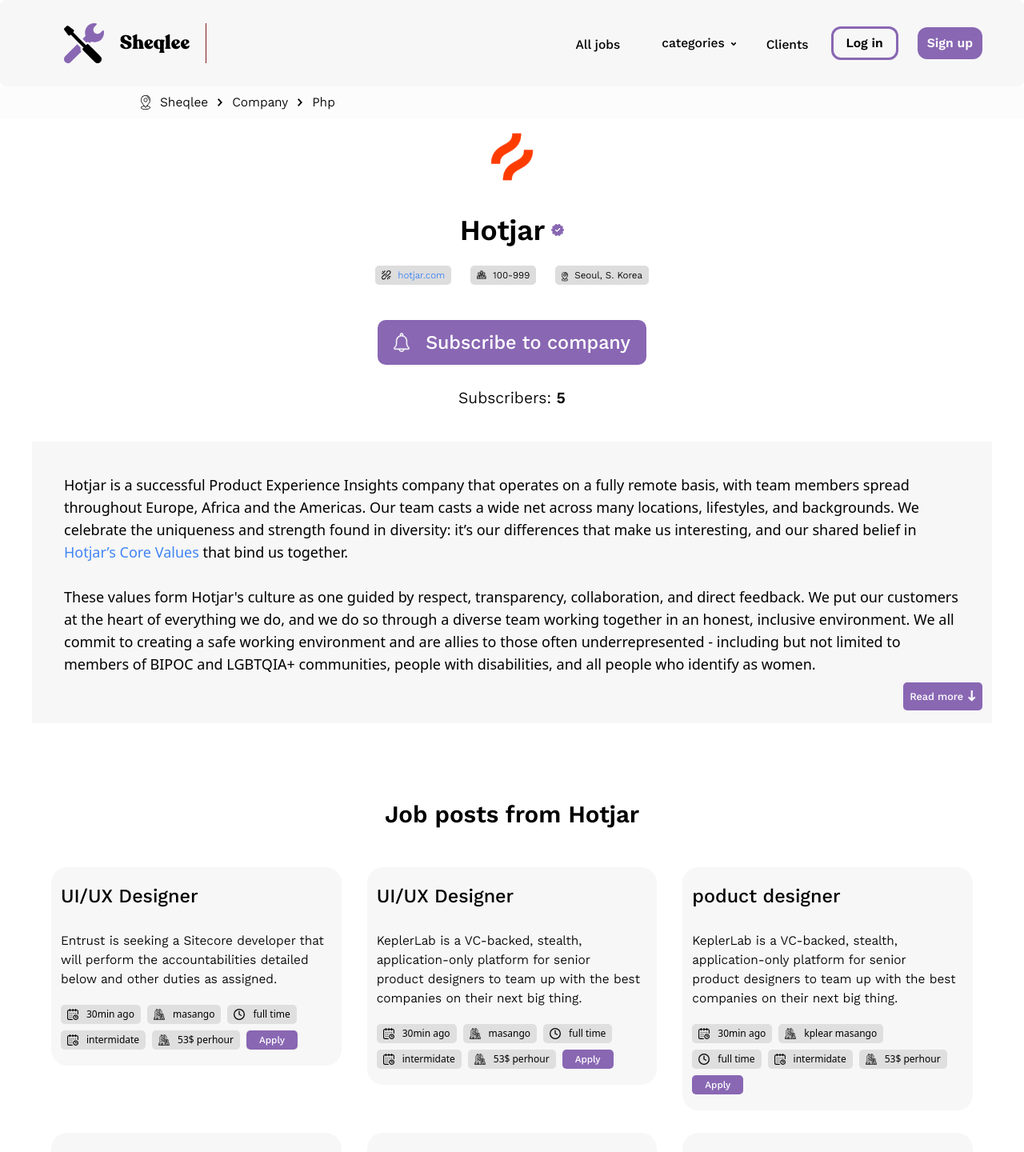
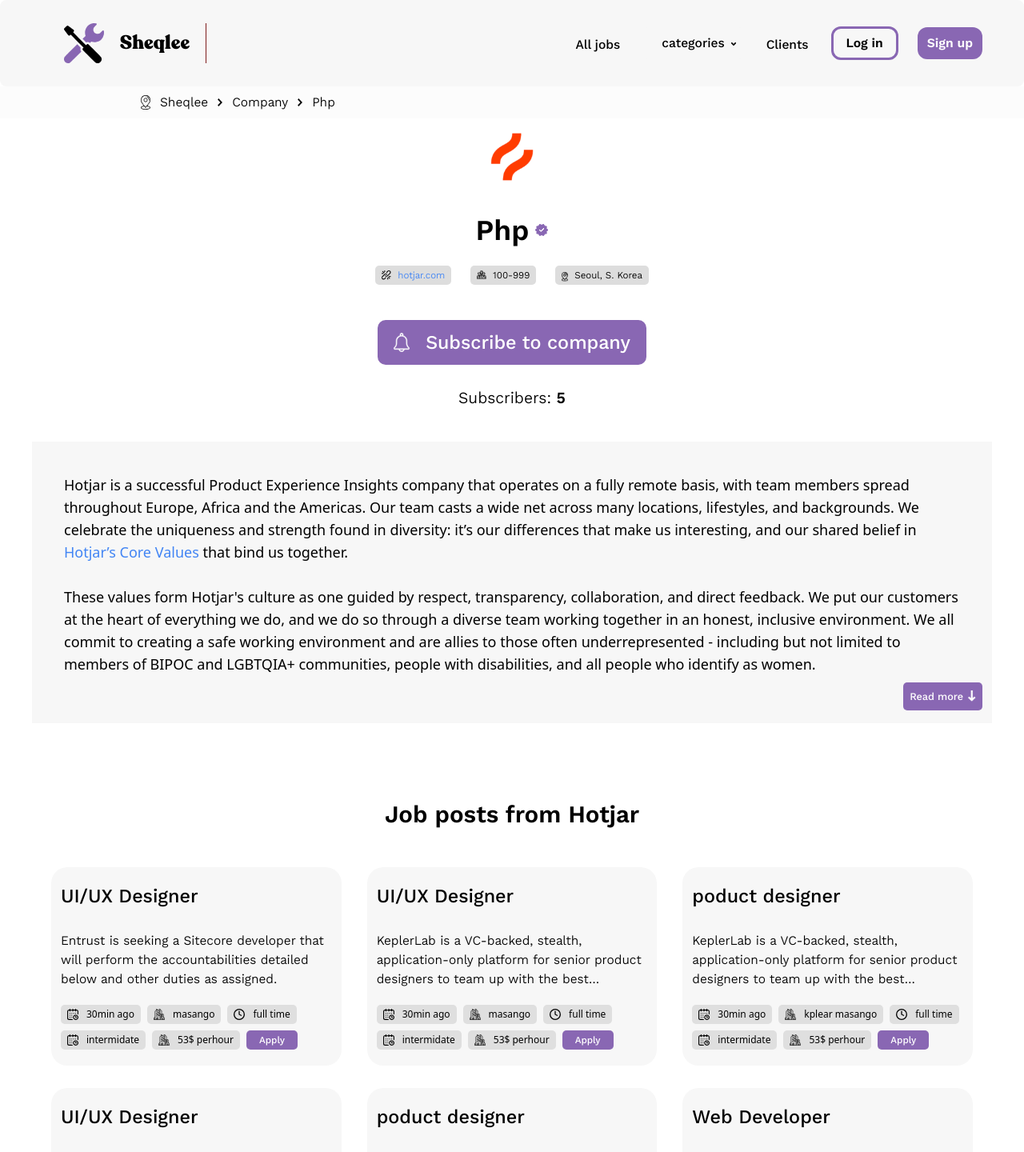
Before and after one commit to tsegaywelu/SHEQLEE-WITH-API-FULL-PROJECT, a React (Vite) app: page /sheqlee/company/Php in a window 1280 px wide. Shown: the top 1440 px of the page at 80% size. Built offline with nearby package versions, Linux system fonts and the light colour scheme; data requests are answered from the project's data file.

Commit message:
un defined matters

```diff
--- a/src/components/basecomponents/Postedjobs.jsx
+++ b/src/components/basecomponents/Postedjobs.jsx
@@ -131,7 +131,7 @@ const Postedjobs = ({ showicon5 }) => {
               return (
                 <Link to={`/sheqlee/alljob/${jobsall.title}`}>
                   <div
-                    className=" bg-custom-slate rounded-[20px] md:pr-5 px-3 pb-2 pt-5   "
+                    className=" bg-custom-slate rounded-[20px] md:pr-2 px-3 pb-2 pt-5   "
                     key={jobsall.title + Math.random()}
                   >
                     <div className=" flex gap-5">
@@ -142,7 +142,7 @@ const Postedjobs = ({ showicon5 }) => {
                         {jobsall.title}
                       </p>
                     </div>
-                    <p className="text-base mt-7 font-kantumruy  line-clamp-4 ">
+                    <p className="text-base mt-7 font-kantumruy  line-clamp-3">
                       {jobsall.descreiption}
                     </p>
                     <div className="   mt-5">
@@ -203,9 +203,6 @@ const Postedjobs = ({ showicon5 }) => {
                           Apply
                         </Mybutton>
                       </div>
-                      <div className="flex justify-between items-center gap-1 mr-5 bg-green-600">
-                        {/* ///////// */}
-                      </div>
                     </div>
                   </div>
                 </Link>
--- a/src/components/onetimecmponent/Footer.jsx
+++ b/src/components/onetimecmponent/Footer.jsx
@@ -45,7 +45,7 @@ const Footer = () => {
               </li>
               <li>
                 <Link
-                  to={"/sheqlee/catagoris"}
+                  to={"/sheqlee/categories"}
                   href="#"
                   className="font-light font-kantumruy "
                 >
--- a/src/pages/Companydetail.jsx
+++ b/src/pages/Companydetail.jsx
@@ -9,7 +9,9 @@ import bell from "../assets/SVG/bell.svg";
 import down from "../assets/companysPNG/down/down.png";
 import Postedjobs from "../components/basecomponents/Postedjobs";
 import Qestion from "../components/basecomponents/Qestion";
+import { useParams } from "react-router-dom";
 const Companydetail = () => {
+  const { theidtodisplay } = useParams();
   return (
     <div>
       <div className="">
@@ -18,7 +20,9 @@ const Companydetail = () => {
       <div className="flex flex-col justify-center items-center gap-y-6">
         <img src={companylogo} alt="company logo" width={96} height={96} />
         <div className="flex gap-2 items-center">
-          <h2 className="font-kantumruy font-semibold text-4xl">Hotjar</h2>
+          <h2 className="font-kantumruy font-semibold text-4xl">
+            {theidtodisplay}
+          </h2>
           <div className="w-4 h-4 ">
             <img src={verify} alt="verify icon" width={24} height={12} />
           </div>
--- a/src/pages/authpages/Login.jsx
+++ b/src/pages/authpages/Login.jsx
@@ -37,7 +37,7 @@ const Login = () => {
 
     dispatch(
       signinSuccess({
-        role: "company",
+        role: "freelancer",
         id: 1,
         name: "Test User",
         email: "test@example.com",
```
